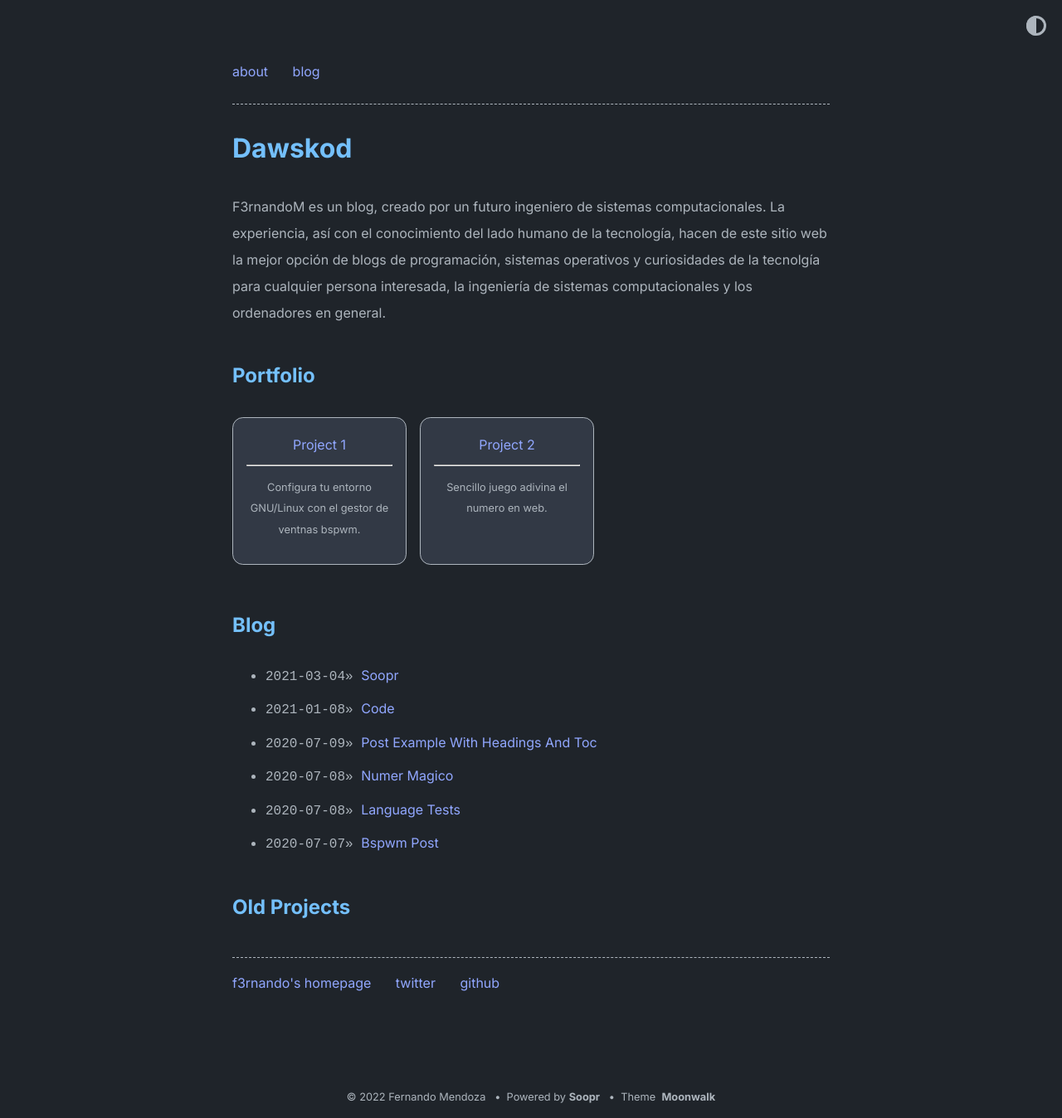
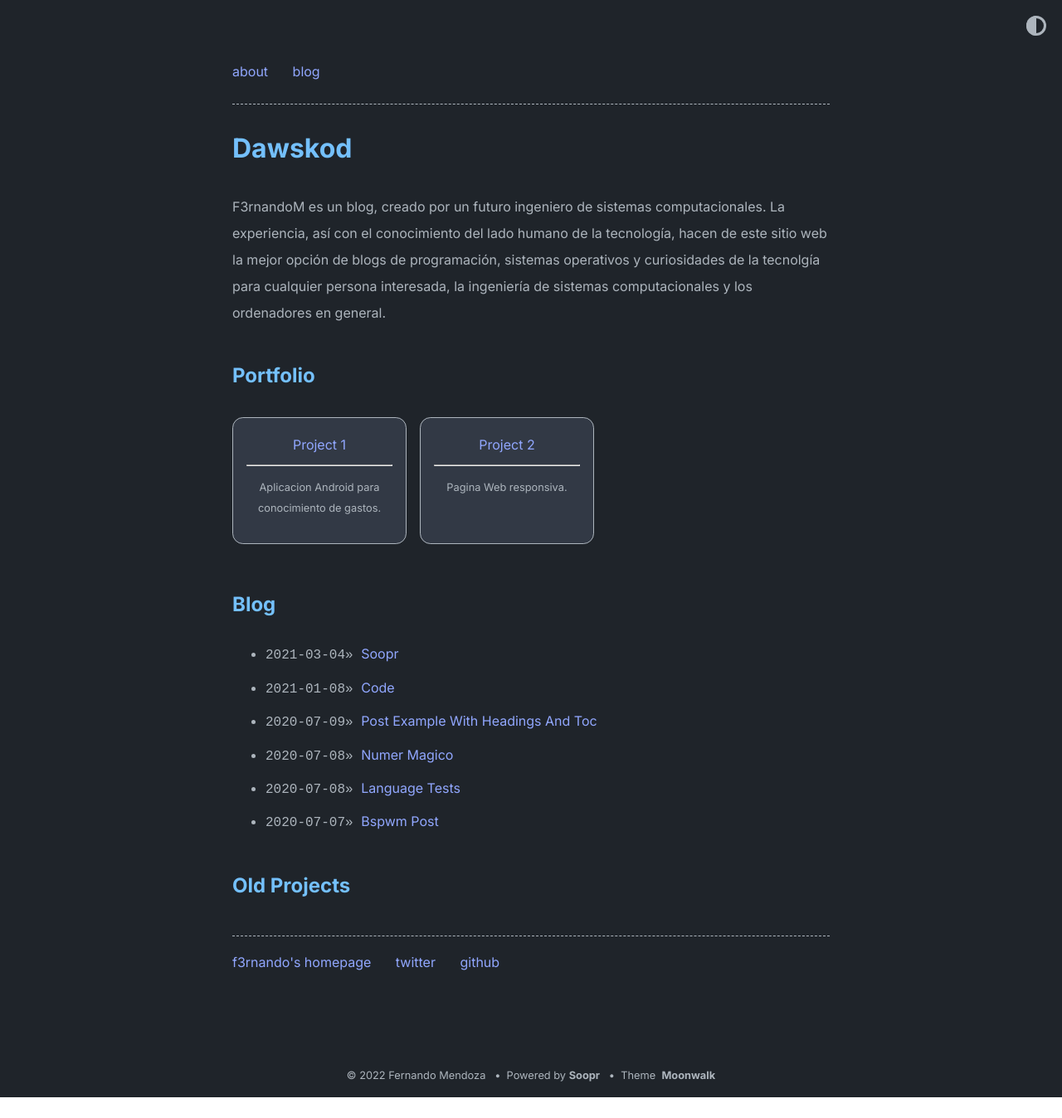
Before and after one commit to f3rnandom/f3rnandom.github.io, a Jekyll site: the page built from index.md, in a window 1280 px wide. Shown: the whole page at 83% size. Built offline with Jekyll 4.4.1, drawn with Linux system fonts in a browser that asks for light colours; after the commit the page ends 1323 px from its top, so only the background shows below that.

Commit message:
modificaciones en home.yml y lenguaje-test

```diff
--- a/_data/home.yml
+++ b/_data/home.yml
@@ -11,11 +11,11 @@ navbar_entries:
 project_entries:
   - title: Project 1
     url: overview-post
-    desc: Configura tu entorno GNU/Linux con el gestor de ventnas bspwm.
+    desc: Aplicacion Android para conocimiento de gastos.
 
   - title: Project 2
     url: magico-post
-    desc: Sencillo juego adivina el numero en web.
+    desc: Pagina Web responsiva.
 
   # - title: Project 3
   #   url: overview-post
```
Also changed, not shown: _posts/2020-07-08-language-tests.md (+8 -40 lines).
